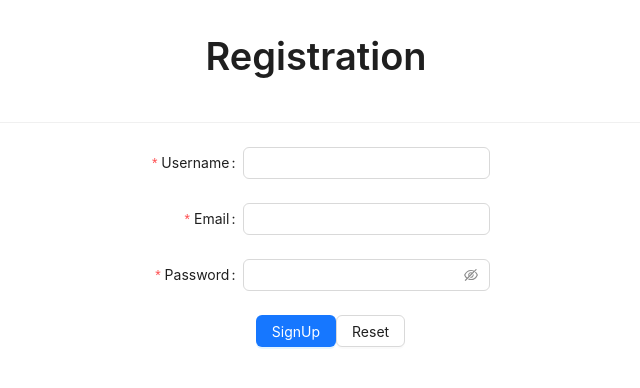
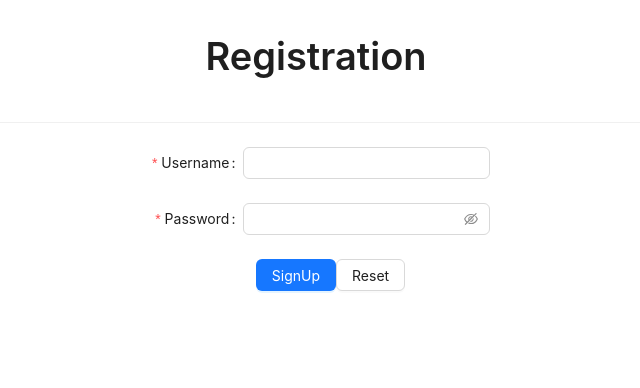
Before and after one commit to Friend34you/wilix-blog, a React (Vite) app: page / in a window 1280 px wide. Shown: the top 388 px of the page, without its empty margins (324-964 px from the left). Built offline with nearby package versions, Linux system fonts and the light colour scheme.

Commit message:
registration-form5 - added toggle type into authForm, favicon

```diff
--- a/index.html
+++ b/index.html
@@ -2,7 +2,7 @@
 <html lang="en">
     <head>
         <meta charset="UTF-8"/>
-    <!--    <link rel="icon" type="image/svg+xml" href="/vite.svg" />-->
+        <link rel="icon" type="image/svg+xml" href="./src/assets/favicon.png"/>
         <meta name="viewport" content="width=device-width, initial-scale=1.0"/>
         <title>Wilix Blog</title>
     </head>
--- a/src/components/authorization/RegistrationForm.tsx
+++ b/src/components/authorization/AuthForm.tsx
@@ -1,9 +1,10 @@
-import {Button, Flex, Input} from "antd";
+import {Button, Flex, Form, Input} from "antd";
 import {FC} from "react";
-import StyledForm from "../reusable-styled/StyledForm.tsx";
+import styled from "styled-components";
 
 
 interface RegistrationFormInterface {
+    type: "registration" | "authorization";
     onFinishFailed: (errorInfo: object) => void;
     onFinish: (values: object) => void;
 }
@@ -14,13 +15,17 @@ type FieldType = {
     email?: string;
 };
 
-const RegistrationForm: FC<RegistrationFormInterface> = ({onFinishFailed, onFinish}) => {
+const StyledForm = styled(Form)`
+  max-width: 500px;
+`
+
+const AuthForm: FC<RegistrationFormInterface> = ({onFinishFailed, onFinish, type}) => {
 
     const [form] = StyledForm.useForm()
 
     const handleReset = () => form.resetFields()
 
-    return (
+    if (type === "registration") return (
         <StyledForm
             name="basic"
             labelCol={{span: 7}}
@@ -73,6 +78,51 @@ const RegistrationForm: FC<RegistrationFormInterface> = ({onFinishFailed, onFini
             </StyledForm.Item>
         </StyledForm>
     );
+
+    if (type === "authorization") return (
+        <StyledForm
+            name="basic"
+            labelCol={{span: 7}}
+            wrapperCol={{span: 17}}
+            form={form}
+            initialValues={{remember: true}}
+            onFinish={onFinish}
+            onFinishFailed={onFinishFailed}
+            autoComplete="off"
+        >
+            <StyledForm.Item<FieldType>
+                label="Username"
+                name="username"
+                rules={[{required: true, message: 'Please input your username!'}]}
+            >
+                <Input/>
+            </StyledForm.Item>
+
+            <StyledForm.Item<FieldType>
+                label="Password"
+                name="password"
+                rules={[{required: true, message: 'Please input your password!'}]}
+            >
+                <Input.Password/>
+            </StyledForm.Item>
+
+            <StyledForm.Item wrapperCol={{offset: 2}}>
+                <Flex justify={"center"}>
+                    <Button
+                        type="primary"
+                        htmlType="submit">
+                        SignUp
+                    </Button>
+
+                    <Button
+                        htmlType="button"
+                        onClick={handleReset}>
+                        Reset
+                    </Button>
+                </Flex>
+            </StyledForm.Item>
+        </StyledForm>
+    );
 };
 
-export default RegistrationForm;
+export default AuthForm;
--- a/src/components/authorization/Registration.tsx
+++ b/src/components/authorization/Registration.tsx
@@ -1,5 +1,5 @@
 import {Divider, Flex, Typography} from "antd";
-import RegistrationForm from "./RegistrationForm.tsx";
+import AuthForm from "./AuthForm.tsx";
 
 
 const {Title} = Typography
@@ -24,7 +24,8 @@ const Registration = () => {
                 Registration
             </Title>
             <Divider/>
-            <RegistrationForm
+            <AuthForm
+                type={"authorization"}
                 onFinish={onFinish}
                 onFinishFailed={onFinishFailed}
             />
--- a/src/components/reusable-styled/StyledForm.tsx
+++ /dev/null
@@ -1,8 +0,0 @@
-import {Form} from "antd";
-import styled from "styled-components";
-
-const StyledForm = styled(Form)`
-  max-width: 500px;
-`
-
-export default  StyledForm
```
Also changed, not shown: src/assets/favicon.png (added). Lines whose indentation alone changed are shown as unchanged.
